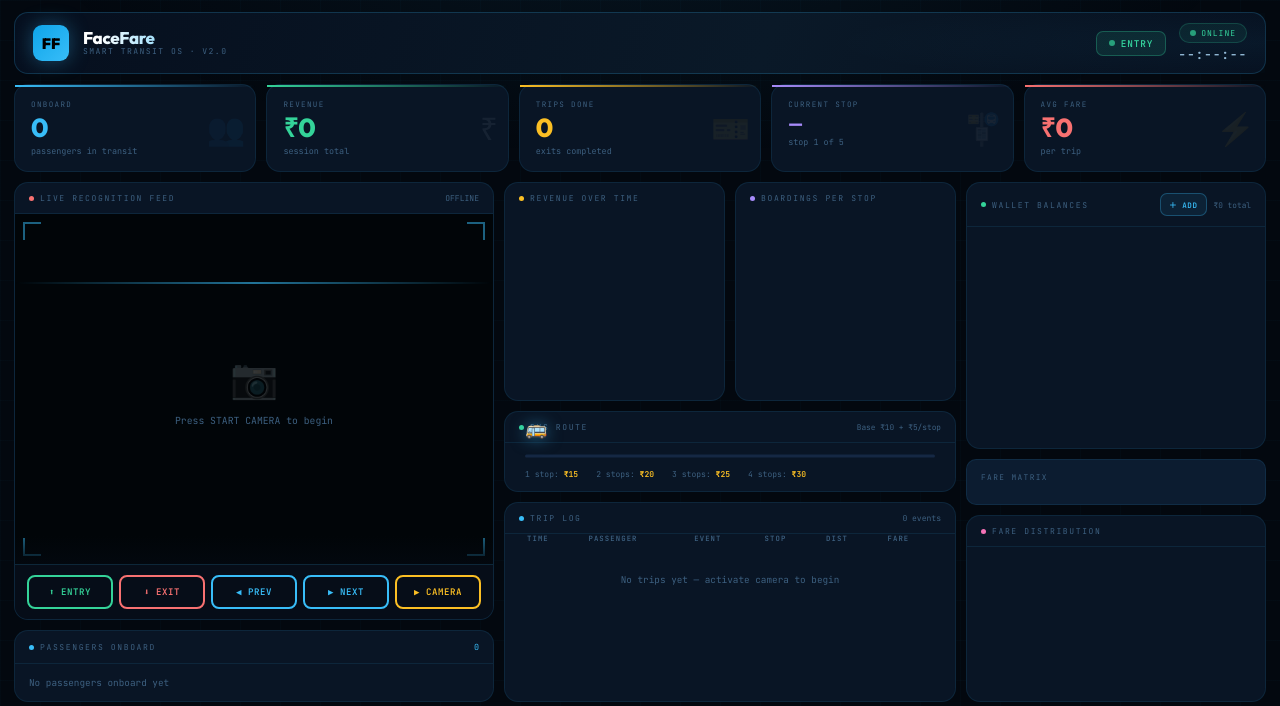
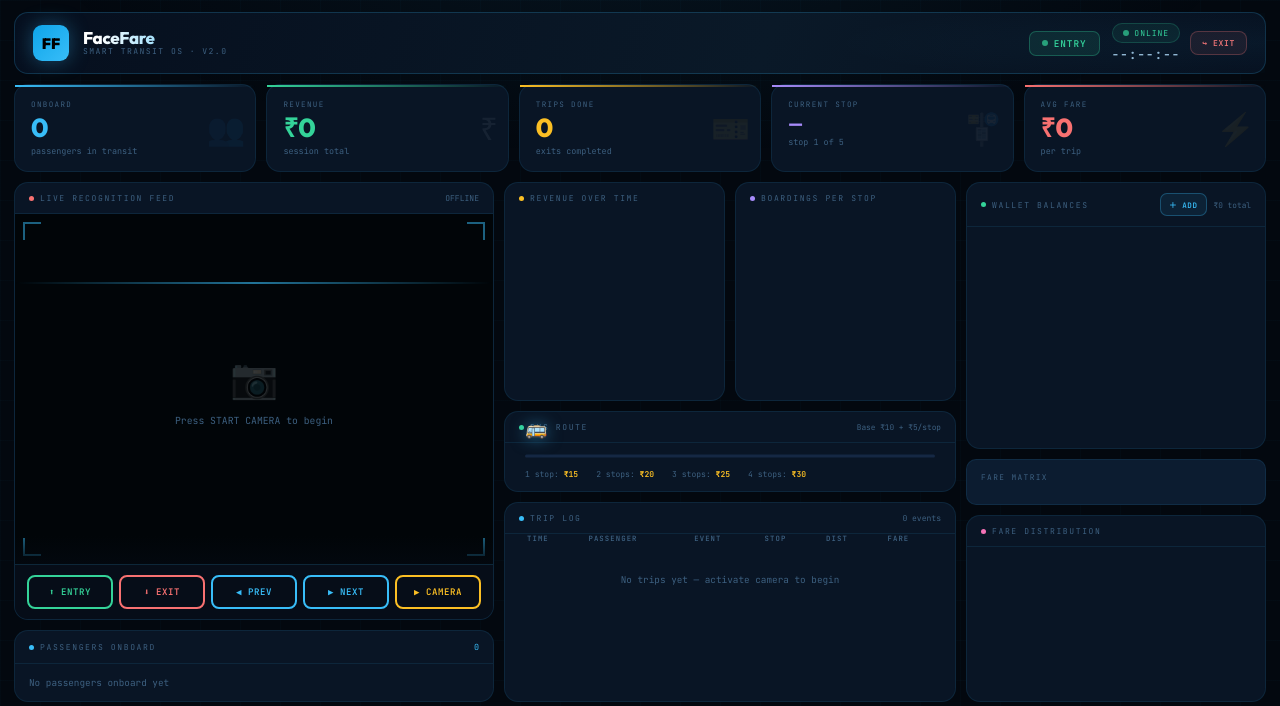
Before and after one commit to srivisnuA/FaceFare, a Flask app: page / in a window 1280 px wide. Shown: the top 706 px of the page. Run offline with Flask 3, Linux system fonts and the light colour scheme; the visitor is signed in with stand-in values (Sample User, id 1); some libraries are stand-ins or nearby versions.

Commit message:
add dashboard session exit control

```diff
--- a/templates/index.html
+++ b/templates/index.html
@@ -88,6 +88,13 @@ body::after{content:'';position:fixed;inset:0;z-index:0;pointer-events:none;
 .btn.b-cam-on {background:rgba(56,189,248,.12);border-color:var(--border3);color:var(--cyan)}
 .btn.b-cam-on:hover{box-shadow:0 0 18px rgba(56,189,248,.25)}
 .btn.b-cam-off{background:rgba(248,113,113,.1);border-color:rgba(248,113,113,.3);color:var(--red)}
+.session-exit{display:inline-flex;align-items:center;gap:6px;padding:6px 11px;border-radius:8px;
+  border:1px solid rgba(248,113,113,.28);background:rgba(248,113,113,.08);color:var(--red);
+  font-family:var(--mono);font-size:.62rem;font-weight:700;letter-spacing:.08em;
+  transition:all .18s ease;white-space:nowrap}
+.session-exit:hover{background:rgba(248,113,113,.16);border-color:var(--red);color:#fff;transform:translateY(-1px);
+  box-shadow:0 0 16px rgba(248,113,113,.16)}
+
 
 /* ── Metrics ── */
 .metrics{display:grid;grid-template-columns:repeat(5,1fr);gap:10px}
@@ -378,9 +385,12 @@ body::after{content:'';position:fixed;inset:0;z-index:0;pointer-events:none;
       <div class="mode-badge entry" id="mode-badge">
         <span class="mode-dot"></span><span id="mode-text">ENTRY</span>
       </div>
-      <div style="display:flex;flex-direction:column;align-items:flex-end;gap:3px">
-        <div class="live-chip"><span class="live-dot"></span>ONLINE</div>
-        <div class="clock-display" id="clock">--:--:--</div>
+      <div style="display:flex;align-items:center;gap:10px">
+        <div style="display:flex;flex-direction:column;align-items:flex-end;gap:3px">
+          <div class="live-chip"><span class="live-dot"></span>ONLINE</div>
+          <div class="clock-display" id="clock">--:--:--</div>
+        </div>
+        <button class="session-exit" type="button" onclick="window.location.assign(new URL(['l','o','g','o','u','t'].join(''), window.location.href).pathname)" aria-label="End current session">↪ EXIT</button>
       </div>
     </div>
   </header>
```
